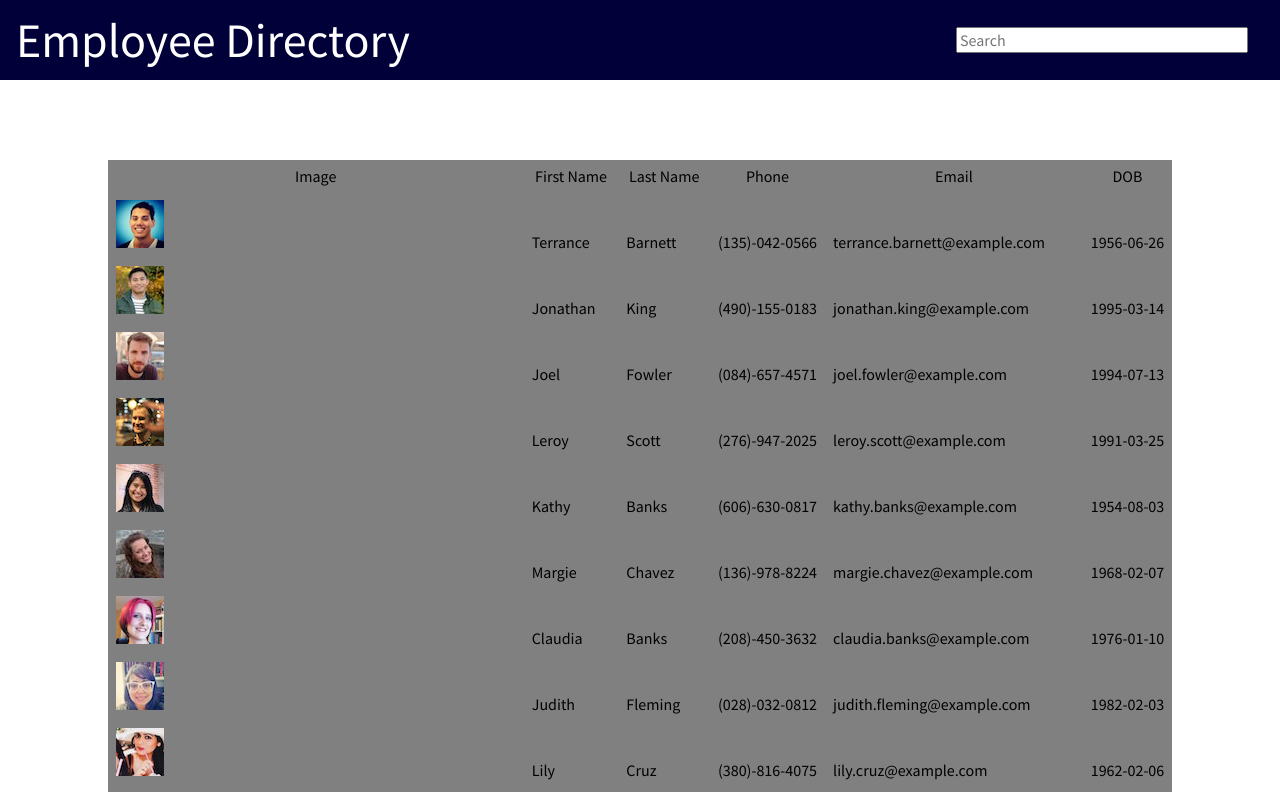
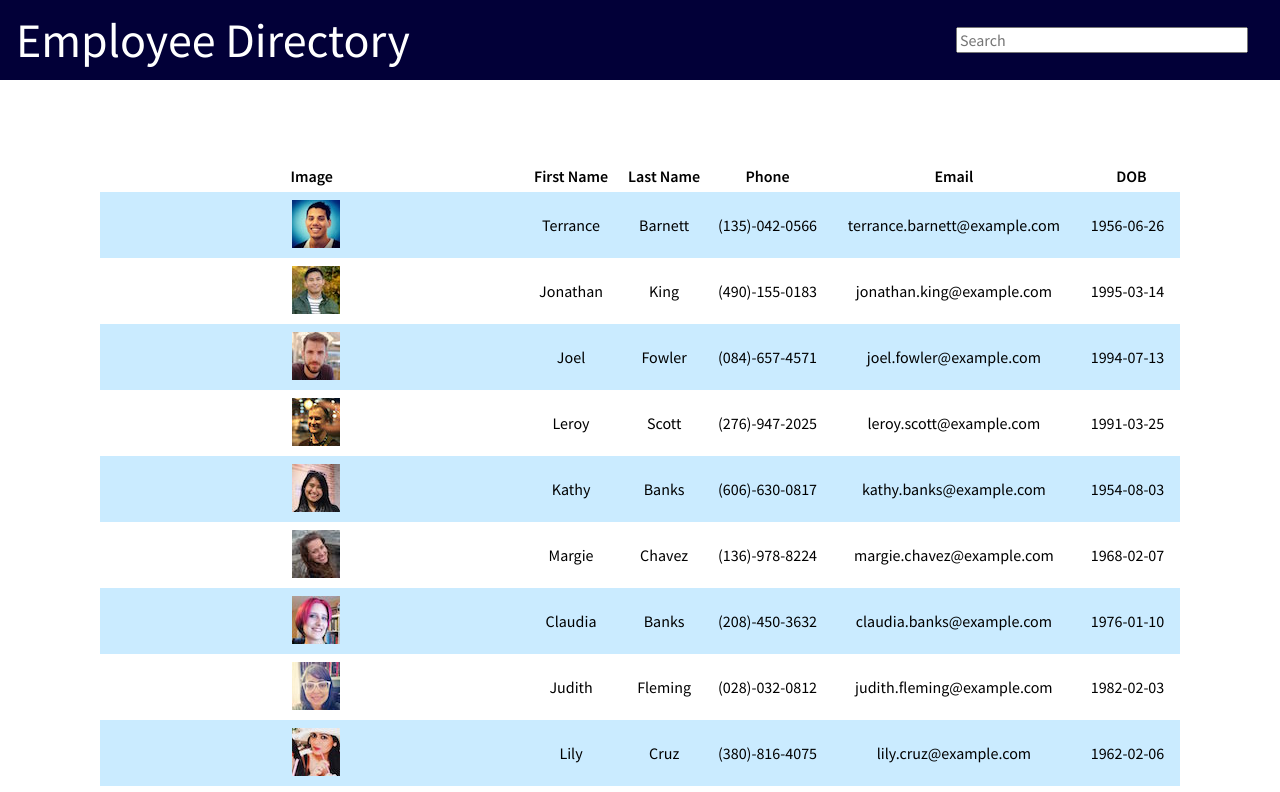
Before and after one commit to SierraChapman/employee-directory, a React (Create React App) app: page / in a window 1280 px wide. Shown: the top 792 px of the page. Built offline with nearby package versions, Linux system fonts and the light colour scheme.

Commit message:
style table rows and cells

```diff
--- a/src/components/Table/style.css
+++ b/src/components/Table/style.css
@@ -4,10 +4,26 @@
 
 table {
     margin: 0 auto;
-
-    background-color: gray;
 }
 
 td, th {
     padding: 0.5rem;
+    text-align: center;
+    vertical-align: middle;
 }
+
+thead {
+    font-weight: 600;
+}
+
+tbody tr:nth-child(odd) {
+    background-color: #caebff;
+}
+
+td:last-child {
+    padding-right: 1rem;
+}
+
+td:first-child {
+    padding-left: 1rem;
+}
```
